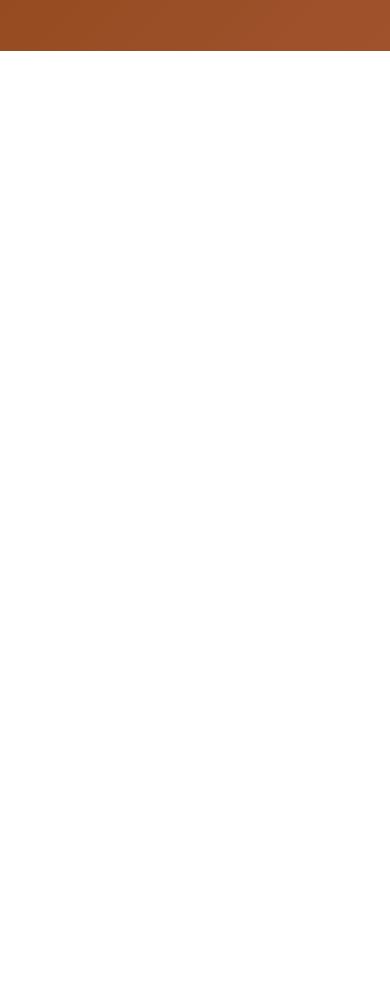
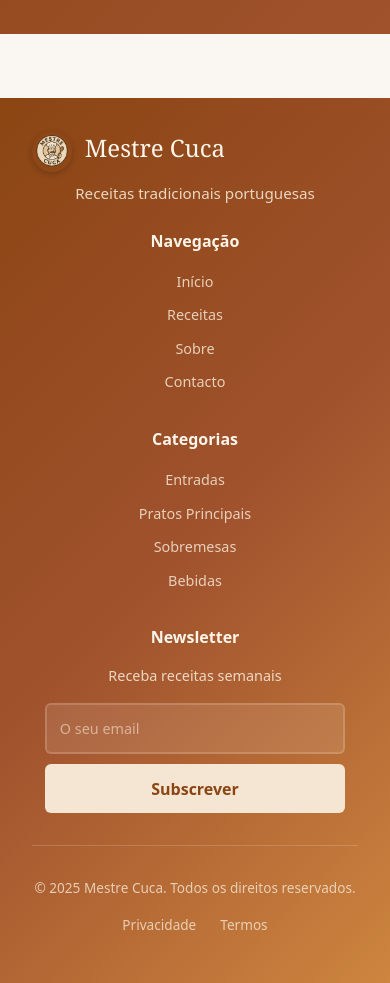
Before and after one commit to Cruxzit/Mestre_Cuca, a React (Vite) app: page / in a window 390 px wide. Shown: the part 4000-4983 px from the top of the page. Before the commit the page ends 4051 px from the top, so only its background shows below. Built offline with nearby package versions, Linux system fonts and the light colour scheme.

Commit message:
style: adicionar estilos CSS para footer limpo, responsivo e integrar no App

```diff
--- a/src/App.css
+++ b/src/App.css
@@ -732,3 +732,323 @@ body {
     padding: 16px;
   }
 }
+
+/* Footer styles (newsletter + columns) */
+.mestre-footer {
+  background: linear-gradient(180deg, #8B4513 0%, #654321 100%);
+  color: #F5E6D3;
+  padding: 3.5rem 1rem 1rem;
+}
+
+.mestre-footer .footer-container {
+  max-width: 1200px;
+  margin: 0 auto;
+  display: grid;
+  grid-template-columns: 1.2fr 1fr;
+  gap: 2.5rem;
+  align-items: start;
+  padding: 0 2rem;
+}
+
+.footer-newsletter h3 {
+  font-size: 1.9rem;
+  margin: 0 0 0.5rem 0;
+  color: #FFF5EB;
+}
+
+.footer-newsletter p {
+  margin: 0 0 1rem 0;
+  color: rgba(245,230,211,0.95);
+}
+
+.footer-newsletter-form {
+  display: flex;
+  gap: 0.6rem;
+  margin-bottom: 1rem;
+}
+
+.footer-newsletter-form input[type="email"] {
+  flex: 1;
+  padding: 0.85rem 1rem;
+  border-radius: 30px;
+  border: none;
+  outline: none;
+}
+
+.footer-newsletter-btn {
+  background: #F5E6D3;
+  color: #8B4513;
+  border: none;
+  padding: 0 1rem;
+  border-radius: 30px;
+  font-size: 1.1rem;
+  cursor: pointer;
+}
+
+.footer-socials {
+  display: flex;
+  gap: 0.6rem;
+  margin-top: 0.8rem;
+}
+
+.footer-social {
+  display: inline-flex;
+  align-items: center;
+  justify-content: center;
+  width: 38px;
+  height: 38px;
+  background: rgba(245,230,211,0.08);
+  border-radius: 50%;
+  text-decoration: none;
+}
+
+.footer-columns {
+  display: flex;
+  gap: 2rem;
+  justify-content: space-between;
+}
+
+.footer-col h4 {
+  margin-bottom: 0.6rem;
+  color: #F5E6D3;
+}
+
+.footer-col ul {
+  list-style: none;
+  margin: 0;
+  padding: 0;
+}
+
+.footer-col li {
+  margin: 0.45rem 0;
+}
+
+.footer-col a {
+  color: rgba(245,230,211,0.95);
+  text-decoration: none;
+}
+
+.footer-bottom {
+  text-align: center;
+  padding: 1.2rem 0 2rem 0;
+  color: rgba(245,230,211,0.9);
+}
+
+@media (max-width: 900px) {
+  .mestre-footer .footer-container {
+    grid-template-columns: 1fr;
+    gap: 1.2rem;
+  }
+  .footer-columns {
+    flex-direction: column;
+    gap: 1rem;
+  }
+  .footer-newsletter-form {
+    justify-content: center;
+  }
+}
+
+/* ----------------------------- */
+/* Simple Clean Footer */
+/* ----------------------------- */
+
+.simple-footer {
+  background: linear-gradient(135deg, #8B4513 0%, #A0522D 50%, #CD853F 100%);
+  color: #F5E6D3;
+  padding: 3rem 0 1rem;
+  margin-top: 4rem;
+}
+
+.footer-container {
+  max-width: 1200px;
+  margin: 0 auto;
+  padding: 0 2rem;
+}
+
+.footer-grid {
+  display: grid;
+  grid-template-columns: 1.5fr 1fr 1fr 1.2fr;
+  gap: 2.5rem;
+  margin-bottom: 2rem;
+}
+
+.footer-brand h3 {
+  color: #FFF5EB;
+  font-size: 1.5rem;
+  margin-bottom: 0.5rem;
+  font-family: Georgia, serif;
+}
+
+.footer-logo-section {
+  display: flex;
+  align-items: center;
+  gap: 0.8rem;
+  margin-bottom: 0.5rem;
+}
+
+.footer-logo-img {
+  width: 40px;
+  height: 40px;
+  border-radius: 50%;
+  box-shadow: 0 2px 6px rgba(0, 0, 0, 0.2);
+  transition: transform 0.3s ease;
+}
+
+.footer-logo-img:hover {
+  transform: scale(1.1) rotate(5deg);
+}
+
+.footer-brand p {
+  color: rgba(245, 230, 211, 0.9);
+  font-size: 0.95rem;
+  line-height: 1.5;
+}
+
+.footer-links h4,
+.footer-categories h4,
+.footer-newsletter h4 {
+  color: #FFF5EB;
+  font-size: 1rem;
+  margin-bottom: 1rem;
+  font-weight: 600;
+}
+
+.footer-links ul,
+.footer-categories ul {
+  list-style: none;
+  padding: 0;
+  margin: 0;
+}
+
+.footer-links li,
+.footer-categories li {
+  margin-bottom: 0.6rem;
+}
+
+.footer-links a,
+.footer-categories a {
+  color: rgba(245, 230, 211, 0.85);
+  text-decoration: none;
+  font-size: 0.9rem;
+  transition: color 0.3s ease;
+}
+
+.footer-links a:hover,
+.footer-categories a:hover {
+  color: #FFF5EB;
+}
+
+.footer-newsletter p {
+  color: rgba(245, 230, 211, 0.9);
+  font-size: 0.9rem;
+  margin-bottom: 1rem;
+}
+
+.newsletter-form {
+  display: flex;
+  flex-direction: column;
+  gap: 0.6rem;
+}
+
+.newsletter-form input {
+  padding: 0.8rem;
+  border: 2px solid rgba(245, 230, 211, 0.2);
+  background: rgba(255, 255, 255, 0.1);
+  color: #F5E6D3;
+  border-radius: 6px;
+  outline: none;
+  font-size: 0.9rem;
+}
+
+.newsletter-form input::placeholder {
+  color: rgba(245, 230, 211, 0.6);
+}
+
+.newsletter-form input:focus {
+  border-color: rgba(245, 230, 211, 0.5);
+}
+
+.newsletter-form button {
+  padding: 0.8rem;
+  background: #F5E6D3;
+  color: #8B4513;
+  border: none;
+  border-radius: 6px;
+  font-weight: 600;
+  cursor: pointer;
+  transition: all 0.3s ease;
+}
+
+.newsletter-form button:hover {
+  background: #FFF5EB;
+  transform: translateY(-1px);
+}
+
+.footer-bottom {
+  display: flex;
+  justify-content: space-between;
+  align-items: center;
+  padding-top: 2rem;
+  border-top: 1px solid rgba(245, 230, 211, 0.2);
+}
+
+.footer-bottom p {
+  color: rgba(245, 230, 211, 0.8);
+  font-size: 0.85rem;
+  margin: 0;
+}
+
+.footer-legal {
+  display: flex;
+  gap: 1.5rem;
+}
+
+.footer-legal a {
+  color: rgba(245, 230, 211, 0.8);
+  text-decoration: none;
+  font-size: 0.85rem;
+  transition: color 0.3s ease;
+}
+
+.footer-legal a:hover {
+  color: #FFF5EB;
+}
+
+/* Responsive */
+@media (max-width: 1024px) {
+  .footer-grid {
+    grid-template-columns: 1fr 1fr;
+    gap: 2rem;
+  }
+
+  .footer-brand {
+    grid-column: span 2;
+  }
+}
+
+@media (max-width: 768px) {
+  .simple-footer {
+    padding: 2rem 0 1rem;
+  }
+
+  .footer-grid {
+    grid-template-columns: 1fr;
+    gap: 1.5rem;
+    text-align: center;
+  }
+
+  .footer-brand {
+    grid-column: span 1;
+  }
+
+  .footer-bottom {
+    flex-direction: column;
+    gap: 1rem;
+    text-align: center;
+  }
+
+  .newsletter-form {
+    max-width: 300px;
+    margin: 0 auto;
+  }
+}
--- a/src/App.jsx
+++ b/src/App.jsx
@@ -4,6 +4,7 @@ import Header from './components/Header';
 import Home from './Home';
 import Recipes from './Recipes';
 import RecipeDetalhes from './RecipeDetalhes';
+import Footer from './components/Footer';
 import './App.css';
 
 function App() {
@@ -15,6 +16,7 @@ function App() {
   <Route path="/receitas" element={<Recipes />} />
   <Route path="/receitas/:id" element={<RecipeDetalhes />} />
       </Routes>
+      <Footer />
     </Router>
   );
 }
```
